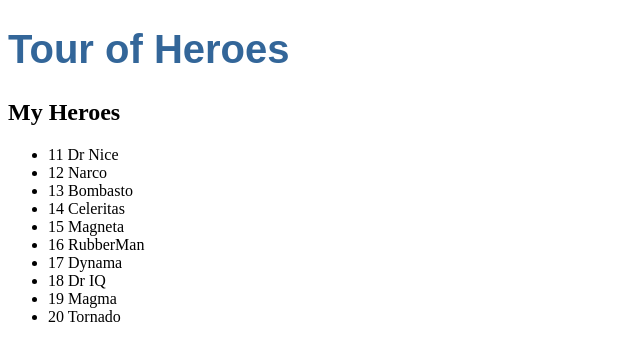
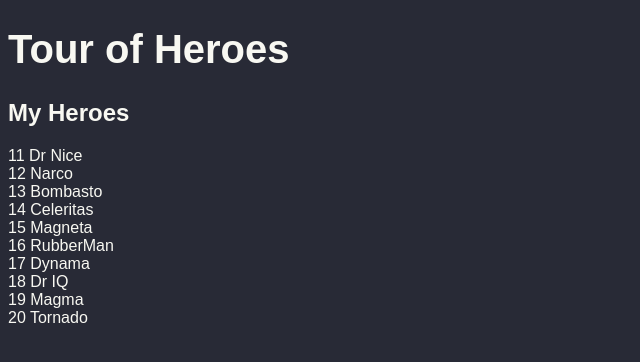
Before and after one commit to marlalain/angular-tour-of-heroes, an Angular app: page / in a window 1280 px wide. Shown: the top 362 px of the page, without its empty margins (0-640 px from the left). Built offline with nearby package versions, Linux system fonts and the light colour scheme.

Commit message:
style: Simple styles for the App

```diff
--- /dev/null
+++ b/src/app/_variables.scss
@@ -0,0 +1,18 @@
+// The colors below are from the
+// Dracula Theme: https://github.com/dracula/dracula-theme
+
+// Main
+$background: #282a36;
+$selection: #44475a;
+$current_line: #44475a;
+$foreground: #f8f8f2;
+$comment: #6272a4;
+
+// Colors
+$cyan: #8be9fd;
+$green: #50fa7b;
+$orange: #ffb86c;
+$pink: #ff79c6;
+$purple: #bd93f9;
+$red: #ff5555;
+$yellow: #f1fa8c;
--- a/src/app/app.component.html
+++ b/src/app/app.component.html
@@ -2,6 +2,7 @@
   <title>{{title}}</title>
 </head>
 
-<h1>{{title}}</h1>
-
-<app-heroes></app-heroes>
+<div class="app-wrapper">
+  <h1>{{title}}</h1>
+  <app-heroes></app-heroes>
+</div>
--- a/src/app/app.component.scss
+++ b/src/app/app.component.scss
@@ -1,8 +1,28 @@
-/* The design is mostly from the
-    Angular documentation */
+@import 'variables';
 
 h1 {
-    color: #369; // TODO: Add Dracula Theme
+    color: $foreground;
     font-family: Arial, Helvetica, sans-serif;
     font-size: 250%;
 }
+
+h2, h3 {
+    font-family: Arial, Helvetica, sans-serif;
+    font-weight: lighter;
+}
+
+body {
+    margin: 2em;
+}
+
+body, input[type="text"], button {
+    font-family: Cambria, Georgia, serif;
+}
+
+* {
+    font-family: Arial, Arial, Helvetica, sans-serif;
+}
+
+.app-wrapper * {
+    color: $foreground; // REMOVEME
+}
--- a/src/app/heroes/heroes.component.scss
+++ b/src/app/heroes/heroes.component.scss
@@ -0,0 +1,6 @@
+ul.heroes {
+  list-style-type: none;
+  list-style-position: inside;
+  padding-left: 0;
+  -webkit-padding-start: 0;
+}
--- a/src/styles.scss
+++ b/src/styles.scss
@@ -1 +1,7 @@
 /* You can add global styles to this file, and also import other style files */
+
+@import './app/variables';
+
+body {
+  background-color: $background;
+}
```
